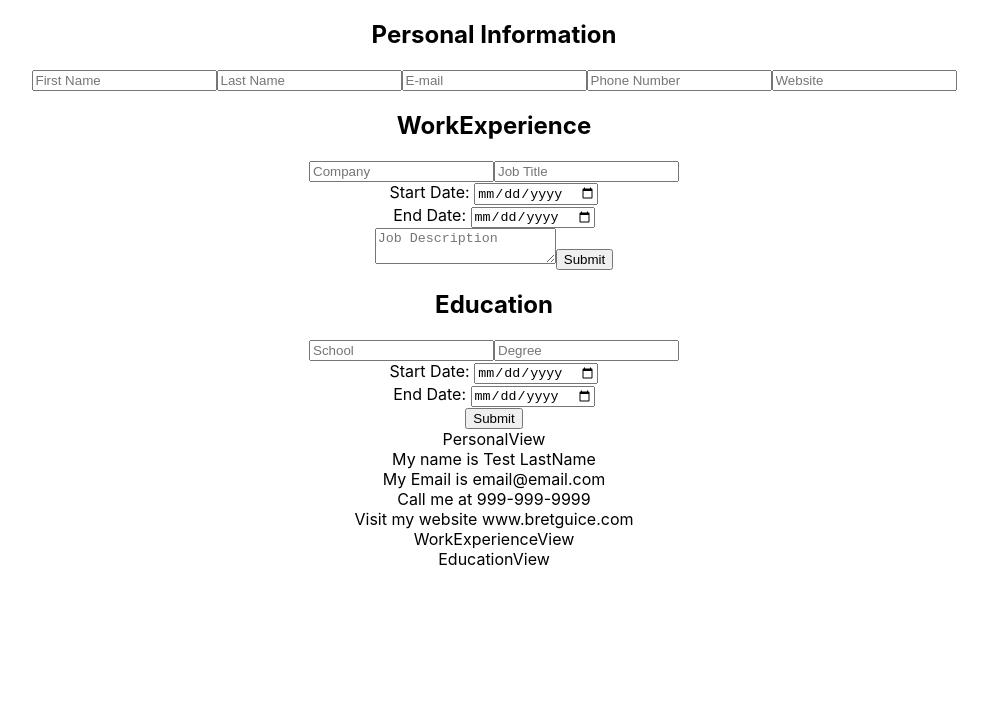
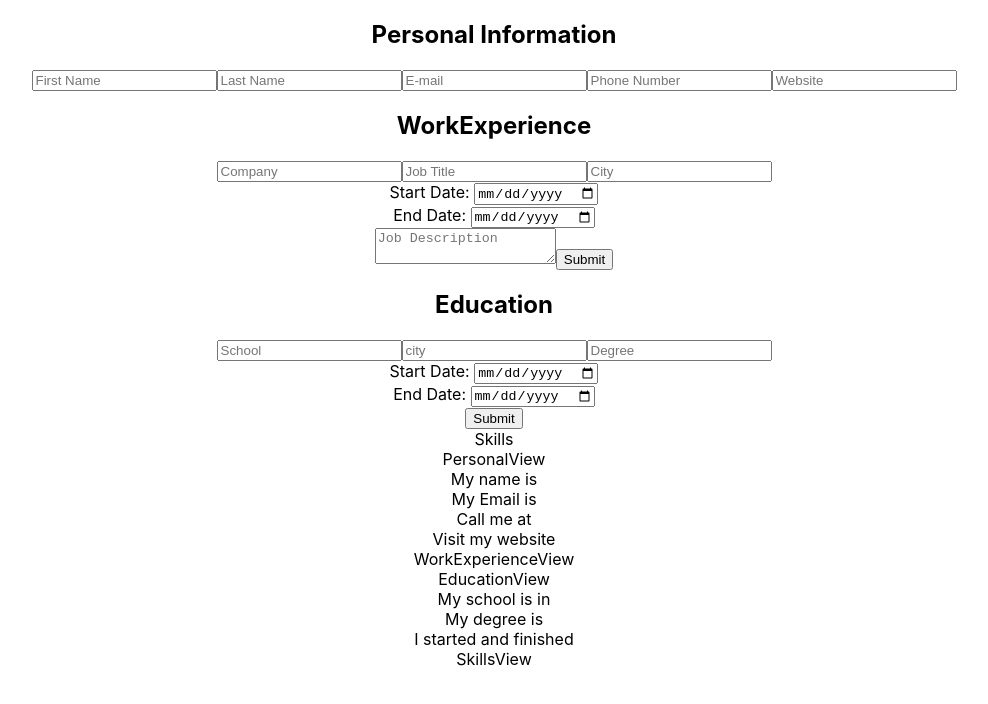
Before and after one commit to bretguice/cv-project, a React (Create React App) app: page / in a window 1280 px wide. Shown: the top 704 px of the page, without its empty margins (146-1134 px from the left). Built offline with nearby package versions, Linux system fonts and the light colour scheme.

Commit message:
added education and experience

```diff
--- a/src/components/CVForm.js
+++ b/src/components/CVForm.js
@@ -10,13 +10,13 @@ class CVForm extends Component {
 
     this.state = {
 
-        firstName: 'Test',
-        lastName: 'LastName',
-        email: 'email@email.com',
-        phone: '999-999-9999',
-        website: 'www.bretguice.com',
+        firstName: '',
+        lastName: '',
+        email: '',
+        phone: '',
+        website: '',
 
-       workExperience: {
+       experience: {
          id: uniqid(),
          company: '',
          city: '',
@@ -46,9 +46,77 @@ class CVForm extends Component {
   handleChangePersonal = (e) => {
     this.setState ({
         [e.target.name]: e.target.value,
+      })
+    }
+
+    handleChangeEducation = (e) => {
+      this.setState((prevState) => ({
+        ...prevState,
+        education: {
+          ...prevState.education,
+          [e.target.name]: e.target.value,
+        }
+      }))
+    }
+
+    handleSubmitEducation = (e) => {
+      e.preventDefault();
+      this.setState({
+        schools: this.state.schools.concat(this.state.education),
+        education: {
+          id: uniqid(),
+          school: '',
+          city: '',
+          degree: '',
+          startDate: '',
+          endDate: '',
+        }
+      })
+    }
+
+    handleChangeExperience = (e) => {
+      this.setState((prevState) => ({
+        ...prevState,
+        experience: {
+          ...prevState.experience,
+          [e.target.name]: e.target.value
+        }
+      }))
+    }
+
+    handleSubmitExperience = (e) => {
+      e.preventDefault();
+      this.setState({
+        jobs: this.state.jobs.concat(this.state.experience),
+        experience: {
+          id: uniqid(),
+          company: '',
+          city: '',
+          jobTitle: '',
+          startDate: '',
+          endDate: '',
+          jobDescription: '',
+        }
 
       })
+      console.log(this.state.jobs)
+    }
 
+    handleChangeSkill = (e) => {
+      this.setState({
+        skill: {
+          text: e.target.value
+        }
+      })
+    }
+
+    handleSubmitSkill = (e) => {
+      e.preventDefault();
+      this.setState({
+        skills: this.state.skills.concat(this.state.skill),
+        id: uniqid(),
+        text: ''
+      })
     }
 
   render() {
@@ -56,11 +124,33 @@ class CVForm extends Component {
       <div>
           <Input
             onChangePersonal={this.handleChangePersonal}
+            onChangeEducation={this.handleChangeEducation}
+            onSubmitEducation={this.handleSubmitEducation}
+            onChangeExperience={this.handleChangeExperience}
+            onSubmitExperience={this.handleSubmitExperience}
+            onChangeSkill={this.handleChangeSkill}
+            onSubmitSkill={this.handleSubmitSkill}
             firstName={this.state.firstName}
             lastName={this.state.lastName}
             email={this.state.email}
             phone={this.state.phone}
             website={this.state.website}
+            school={this.state.education.school}
+            schoolCity={this.state.education.city}
+            degree={this.state.education.degree}
+            schoolStart={this.state.education.startDate}
+            schoolEnd={this.state.education.endDate}
+            job={this.state.experience.company}
+            jobCity={this.state.experience.city}
+            jobTitle={this.state.experience.jobTitle}
+            jobStart={this.state.experience.startDate}
+            jobEnd={this.state.experience.endDate}
+            jobDescription={this.state.experience.jobDescription}
+            schools={this.state.schools}
+            jobs={this.state.jobs}
+            skill={this.state.skill}
+            skillName={this.state.skill.text}
+            skillsList={this.state.skills}
           />
           <Views
             firstName={this.state.firstName}
@@ -68,6 +158,22 @@ class CVForm extends Component {
             email={this.state.email}
             phone={this.state.phone}
             website={this.state.website}
+            school={this.state.education.school}
+            schoolCity={this.state.education.city}
+            degree={this.state.education.degree}
+            schoolStart={this.state.education.startDate}
+            schoolEnd={this.state.education.endDate}
+            company={this.state.experience.company}
+            jobCity={this.state.experience.city}
+            jobTitle={this.state.experience.jobTitle}
+            jobStart={this.state.experience.startDate}
+            jobEnd={this.state.experience.endDate}
+            jobDescription={this.state.experience.jobDescription}
+            schools={this.state.schools}
+            jobs={this.state.jobs}
+            skill={this.state.skill}
+            skillName={this.state.skill.text}
+            skillsList={this.state.skills}
           />
       </div>
     )
--- a/src/components/Education.js
+++ b/src/components/Education.js
@@ -1,30 +1,44 @@
 import React, {Component} from 'react'
 
 class Education extends Component {
-
-  handleChange = (e) => {
-    this.setState({
-        education: {
-          [e.target.name]: e.target.value,
-      }
-
-    })
-  }
 
   render(){
     return (
       <>
       <h2>Education</h2>
-      <form>
-      <input name="school" placeholder="School"/>
-        <input name="degree" placeholder='Degree'/>
+      <form onSubmit={this.props.onSubmit}>
+        <input
+          name="school"
+          placeholder="School"
+          onChange={this.props.onChange}
+        />
+        <input
+          name="city"
+          placeholder='city'
+          onChange={this.props.onChange}
+        />
+        <input
+          name="degree"
+          placeholder='Degree'
+          onChange={this.props.onChange}
+        />
         <div>
           <label>Start Date: </label>
-          <input name="startDate" type='date' placeholder='Start Date' />
+          <input
+            name="startDate"
+            type='date'
+            placeholder='Start Date'
+            onChange={this.props.onChange}
+          />
         </div>
         <div>
           <label>End Date: </label>
-          <input name="endDate" type='date' placeholder='Start Date' />
+          <input
+            name="endDate"
+            type='date'
+            placeholder='Start Date'
+            onChange={this.props.onChange}
+          />
         </div>
         <button> Submit </button>
         </form>
--- a/src/components/EducationView.js
+++ b/src/components/EducationView.js
@@ -1,7 +1,17 @@
-import React from 'react'
+import React, { Component } from 'react'
 
-export default function EducationView() {
-  return (
-    <div>EducationView</div>
-  )
+ class EducationView extends Component {
+
+  render(){
+    return (
+      <div>
+        <div>EducationView</div>
+        <div>My school is {this.props.school} in {this.props.schoolCity}</div>
+        <div>My degree is {this.props.degree}</div>
+        <div>I started {this.props.schoolStart} and finished {this.props.schoolEnd}</div>
+      </div>
+    )
+  }
 }
+
+export default EducationView
--- a/src/components/Input.js
+++ b/src/components/Input.js
@@ -2,6 +2,7 @@ import React, { Component } from 'react'
 import Personal from './Personal'
 import WorkExperience from './WorkExperience'
 import Education from './Education'
+import Skills from './Skills'
 
 class Input extends Component {
 
@@ -17,8 +18,32 @@ class Input extends Component {
           phone={this.props.phone}
           website={this.props.website}
         />
-        <WorkExperience />
-        <Education />
+        <WorkExperience
+          onChange={this.props.onChangeExperience}
+          onSubmit={this.props.onSubmitExperience}
+          job={this.props.company}
+          jobCity={this.props.jobCity}
+          jobTitle={this.props.jobTitle}
+          jobDescription={this.props.jobDescription}
+          jobStart={this.props.jobStart}
+          jobEnd={this.props.jobEnd}
+        />
+        <Education
+          onChange={this.props.onChangeEducation}
+          onSubmit={this.props.onSubmitEducation}
+          school={this.props.school}
+          schoolCity={this.props.schoolCity}
+          degree={this.props.degree}
+          schoolStart={this.props.schoolStart}
+          schoolEnd={this.props.schoolEnd}
+        />
+        <Skills
+          onChange={this.props.onChangeSkill}
+          onSubmit={this.props.onSubmitSkill}
+          skillsList={this.props.skillsList}
+          skill={this.props.skill}
+          skillName={this.props.skillName}
+        />
     </div>
   )}
 }
--- a/src/components/Personal.js
+++ b/src/components/Personal.js
@@ -1,5 +1,4 @@
 import React, { Component } from 'react'
-
 
 class Personal extends Component {
 
@@ -13,14 +12,12 @@ class Personal extends Component {
                             name="firstName"
                             onChange={this.props.onChange}
                             placeholder="First Name"
-                            firstName={this.props.firstname}
                     />
                     <input type="text"
                             name="lastName"
                             onChange={this.props.onChange}
                             placeholder="Last Name"
-                            lastName={this.props.lastName}
-                        />
+                    />
                     <input type="email"
                             name="email"
                             onChange={this.props.onChange}
--- a/src/components/PersonalView.js
+++ b/src/components/PersonalView.js
@@ -4,13 +4,10 @@ class PersonalView extends Component {
 
 
   render(){
-    console.log(this.props)
     return (
       <div>
         <div>PersonalView</div>
-        <div
-
-        >My name is {this.props.firstName} {this.props.lastName}</div>
+        <div>My name is {this.props.firstName} {this.props.lastName}</div>
         <div>My Email is {this.props.email}</div>
         <div>Call me at {this.props.phone}</div>
         <div> Visit my website {this.props.website} </div>
--- /dev/null
+++ b/src/components/Skills.js
@@ -0,0 +1,11 @@
+import React, { Component } from 'react'
+
+export class Skills extends Component {
+  render() {
+    return (
+      <div>Skills</div>
+    )
+  }
+}
+
+export default Skills
--- /dev/null
+++ b/src/components/SkillsView.js
@@ -0,0 +1,11 @@
+import React, { Component } from 'react'
+
+export class SkillsView extends Component {
+  render() {
+    return (
+      <div>SkillsView</div>
+    )
+  }
+}
+
+export default SkillsView
--- a/src/components/Views.js
+++ b/src/components/Views.js
@@ -2,6 +2,7 @@ import React, { Component } from 'react'
 import PersonalView from './PersonalView'
 import WorkExperienceView from './WorkExperienceView'
 import EducationView from './EducationView'
+import SkillsView from './SkillsView'
 
 class Views extends Component {
 
@@ -14,10 +15,28 @@ class Views extends Component {
             email={this.props.email}
             phone={this.props.phone}
             website={this.props.website}
+          />
+          <WorkExperienceView
+            job={this.props.company}
+            jobCity={this.props.jobCity}
+            jobTitle={this.props.jobTitle}
+            jobDescription={this.props.jobDescription}
+            jobStart={this.props.jobStart}
+            jobEnd={this.props.jobEnd}
+          />
+          <EducationView
+            school={this.props.school}
+            schoolCity={this.props.schoolCity}
+            degree={this.props.degree}
+            schoolStart={this.props.schoolStart}
+            schoolEnd={this.props.schoolEnd}
+          />
+          <SkillsView
+            skill={this.props.skill}
+            skillsList={this.props.skillsList}
+            skillName={this.props.skillName}
 
           />
-          <WorkExperienceView />
-          <EducationView />
       </div>
     )
   }
--- a/src/components/WorkExperience.js
+++ b/src/components/WorkExperience.js
@@ -1,50 +1,52 @@
 import React, { Component } from 'react'
-import uniqid from 'uniqid'
 
 class WorkExperience extends Component {
-
-  handleChange = (e) => {
-    this.setState({
-        workExperience: {
-          [e.target.name]: e.target.value,
-      }
-
-    })
-  }
-
-  handleSubmitJob = (e) => {
-    e.preventDefault();
-    const jobs = [...this.state.jobs]
-    console.log(jobs)
-    this.setState({
-      jobs: jobs(this.state.workExperience),
-      workExperience: {
-        company: '',
-        jobTitle: '',
-        startDate: '',
-        endDate: '',
-        jobDescription: '',
-        id: uniqid()
-      },
-    });
-  }
 
   render(){
     return (
       <>
       <h2>WorkExperience</h2>
-      <form onSubmit={this.handleSubmitJob}>
-        <input name="company" placeholder="Company"/>
-        <input name="jobTitle" placeholder='Job Title'/>
+      <form onSubmit={this.props.onSubmit}>
+        <input
+          name="company"
+          placeholder="Company"
+          type="text"
+          onChange={this.props.onChange}
+          value={this.props.job}
+          />
+        <input
+          name="jobTitle"
+          placeholder='Job Title'
+          onChange={this.props.onChange}
+        />
+        <input
+          name="city"
+          placeholder='City'
+          onChange={this.props.onChange}
+        />
         <div>
           <label>Start Date: </label>
-          <input name="startDate" type='date' placeholder='Start Date' />
+          <input
+            name="startDate"
+            type='date'
+            placeholder='Start Date'
+            onChange={this.props.onChange}
+          />
         </div>
         <div>
           <label>End Date: </label>
-          <input name="endDate" type='date' placeholder='Start Date' />
+          <input
+            name="endDate"
+            type='date'
+            placeholder='Start Date'
+            onChange={this.props.onChange}
+          />
         </div>
-        <textarea name="jobDescription" placeholder='Job Description'/>
+        <textarea
+          name="jobDescription"
+          placeholder='Job Description'
+          onChange={this.props.onChange}
+        />
         <button> Submit </button>
       </form>
       </>
--- a/src/components/WorkExperienceView.js
+++ b/src/components/WorkExperienceView.js
@@ -1,7 +1,14 @@
-import React from 'react'
+import React, { Component } from 'react'
 
-export default function WorkExperienceView() {
-  return (
-    <div>WorkExperienceView</div>
-  )
+class WorkExperienceView extends Component {
+
+  render(){
+    return (
+      <div>
+      <div>WorkExperienceView</div>
+      </div>
+    )
+  }
 }
+
+export default WorkExperienceView
```
